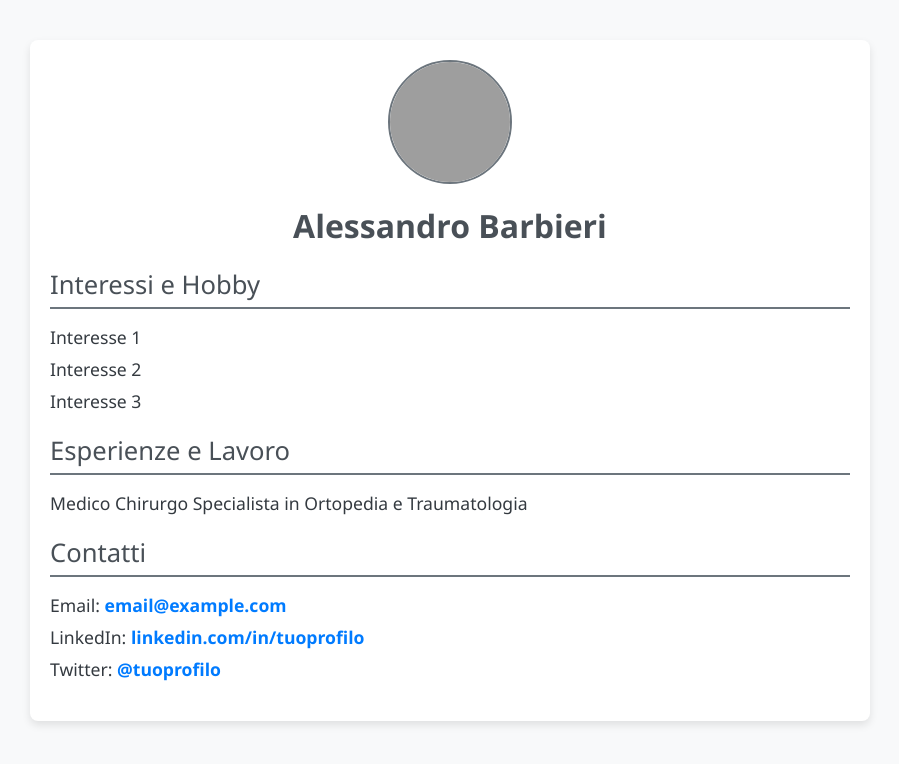
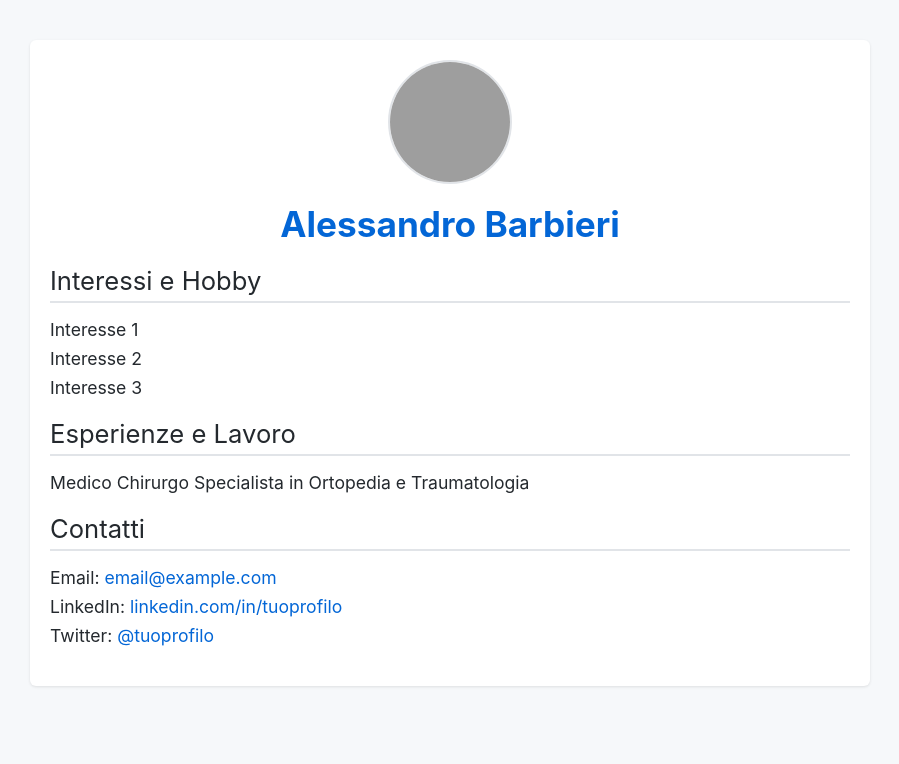
Before and after one commit to wallacezone/wallacezone.github.io, a plain HTML site: page index.html in a window 1280 px wide. Shown: the whole page, without its empty margins (190-1089 px from the left). Drawn offline with Linux system fonts and the light colour scheme; grey boxes are pictures that could not be loaded.

Commit message:
Update index.html

```diff
--- a/index.html
+++ b/index.html
@@ -6,9 +6,9 @@
     <title>Alessandro Barbieri</title>
     <style>
         body {
-            font-family: 'Segoe UI', Tahoma, Geneva, Verdana, sans-serif;
-            background-color: #f8f9fa;
-            color: #343a40;
+            font-family: -apple-system, BlinkMacSystemFont, Segoe UI, Roboto, Oxygen, Ubuntu, Cantarell, Fira Sans, Droid Sans, Helvetica Neue, sans-serif;
+            background-color: #f6f8fa;
+            color: #24292e;
             margin: 0;
             padding: 0;
         }
@@ -17,8 +17,8 @@
             margin: 40px auto;
             padding: 20px;
             background: #ffffff;
-            border-radius: 8px;
-            box-shadow: 0 4px 8px rgba(0, 0, 0, 0.1);
+            border-radius: 6px;
+            box-shadow: 0 1px 3px rgba(0, 0, 0, 0.1);
         }
         .profile {
             text-align: center;
@@ -28,15 +28,15 @@
             width: 120px;
             height: 120px;
             border-radius: 50%;
-            border: 2px solid #6c757d;
+            border: 2px solid #e1e4e8;
         }
         .profile h1 {
             margin: 15px 0;
-            font-size: 2em;
-            color: #495057;
+            font-size: 2.2em;
+            color: #0366d6;
         }
         .profile p {
-            color: #6c757d;
+            color: #586069;
             font-size: 1.1em;
         }
         .section {
@@ -45,8 +45,8 @@
         .section-title {
             font-size: 1.6em;
             margin-bottom: 10px;
-            color: #495057;
-            border-bottom: 2px solid #6c757d;
+            color: #24292e;
+            border-bottom: 2px solid #e1e4e8;
             padding-bottom: 5px;
         }
         ul {
@@ -58,9 +58,8 @@
             font-size: 1.1em;
         }
         a {
-            color: #007bff;
+            color: #0366d6;
             text-decoration: none;
-            font-weight: bold;
         }
         a:hover {
             text-decoration: underline;
```
